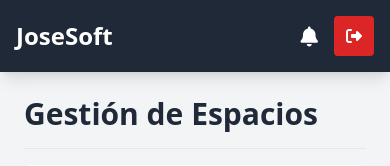
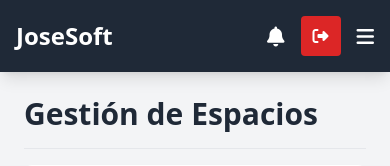
Before and after one commit to jordan07espi/sistemaInventarioCGE, a PHP site: page /view/admin/espacios.php in a window 390 px wide. Shown: the top 166 px of the page. Run offline with PHP 8.4, Linux system fonts and the light colour scheme; the visitor is signed in with stand-in values (Sample User, id 1); data that the repository does not hold is empty; some libraries are stand-ins or nearby versions.

```diff
--- a/view/assets/js/main.js
+++ b/view/assets/js/main.js
@@ -74,6 +74,17 @@ document.addEventListener('DOMContentLoaded', function() {
         });
     }
 
+
+    // --- LÓGICA PARA EL MENÚ MÓVIL ---
+    const btnMenuMovil = document.getElementById('btnMenuMovil');
+    const menuMovil = document.getElementById('menuMovil');
+
+    if (btnMenuMovil) {
+        btnMenuMovil.addEventListener('click', () => {
+            menuMovil.classList.toggle('hidden');
+        });
+    }
+
     // Carga inicial
     cargarDatosGlobales();
 });
--- a/view/partials/header.php
+++ b/view/partials/header.php
@@ -2,46 +2,35 @@
 // Archivo: view/partials/header.php
 
 // 1. INICIO DE SESIÓN SEGURO
-// Asegura que la sesión siempre se inicie.
 if (session_status() == PHP_SESSION_NONE) {
     session_start();
 }
 
 // 2. CONTROL DE CACHÉ DEL NAVEGADOR
-// Estas cabeceras le dicen al navegador que no guarde la página en caché.
-// Esto soluciona el problema de poder ver páginas privadas con el botón "Atrás" después de cerrar sesión.
-header('Cache-Control: no-cache, no-store, must-revalidate'); // HTTP 1.1.
-header('Pragma: no-cache'); // HTTP 1.0.
-header('Expires: 0'); // Proxies.
+header('Cache-Control: no-cache, no-store, must-revalidate');
+header('Pragma: no-cache');
+header('Expires: 0');
 
 // 3. VERIFICACIÓN DE SESIÓN Y TIEMPO DE INACTIVIDAD
 $tiempo_limite_inactividad = 30 * 60; // 30 minutos
 
-// Primero, verificamos si el usuario está logueado.
 if (!isset($_SESSION['id_usuario'])) {
-    // Si no hay sesión, lo redirigimos al login.
     header('Location: ../../login.php?error=no_session');
     exit();
 }
 
-// Si está logueado, verificamos su actividad.
 if (isset($_SESSION['last_activity']) && (time() - $_SESSION['last_activity'] > $tiempo_limite_inactividad)) {
-    // Si ha pasado demasiado tiempo inactivo, destruimos la sesión.
     session_unset();
     session_destroy();
-    header('Location: ../../login.php?error=inactive'); // Redirigir con un mensaje
+    header('Location: ../../login.php?error=inactive');
     exit();
 }
 
-// Si sigue activo, actualizamos la marca de tiempo de su última actividad.
 $_SESSION['last_activity'] = time();
 
-// El resto de tu código para obtener variables de sesión...
 $nombreUsuario = $_SESSION['nombre_completo'] ?? 'Usuario';
 $rolUsuario = $_SESSION['rol'] ?? 'Invitado';
 ?>
-
-
 
 <!DOCTYPE html>
 <html lang="es">
@@ -54,58 +43,64 @@ $rolUsuario = $_SESSION['rol'] ?? 'Invitado';
 </head>
 <body class="bg-gray-100 flex flex-col min-h-screen">
 
-    <!-- Header / Navbar -->
     <header class="bg-gray-800 text-white shadow-lg">
         <div class="container mx-auto flex items-center justify-between p-4">
-            <!-- Logo/Marca -->
             <div class="flex items-center">
-
                 <h1 class="text-2xl font-bold">JoseSoft</h1>
             </div>
 
-            <!-- Menú de Navegación -->
             <nav class="hidden md:flex space-x-4">
                 <?php if ($rolUsuario === 'Administrador' || $rolUsuario === 'Supervisor') : ?>
-                    <a href="dashboard.php" class="px-3 py-2 rounded hover:bg-gray-700 transition duration-300">Dashboard</a>
-                    <a href="movimientos.php" class="px-3 py-2 rounded hover:bg-gray-700 transition duration-300">Movimientos</a>
-                    <a href="productos.php" class="px-3 py-2 rounded hover:bg-gray-700 transition duration-300">Productos</a>
-                    <a href="espacios.php" class="px-3 py-2 rounded hover:bg-gray-700 transition duration-300">Espacios</a>
+                    <a href="dashboard.php" class="px-3 py-2 rounded hover:bg-gray-700">Dashboard</a>
+                    <a href="movimientos.php" class="px-3 py-2 rounded hover:bg-gray-700">Movimientos</a>
+                    <a href="productos.php" class="px-3 py-2 rounded hover:bg-gray-700">Productos</a>
+                    <a href="espacios.php" class="px-3 py-2 rounded hover:bg-gray-700">Espacios</a>
                 <?php endif; ?>
-
-                <?php if ($rolUsuario === 'Administrador' || $rolUsuario === 'Supervisor' || $rolUsuario === 'CEO') : ?>
-                    <a href="reportes.php" class="px-3 py-2 rounded hover:bg-gray-700 transition duration-300">Reportes</a>
+                <?php if ($rolUsuario !== 'Invitado') : // Muestra reportes a todos menos al rol 'Invitado' ?>
+                    <a href="reportes.php" class="px-3 py-2 rounded hover:bg-gray-700">Reportes</a>
                 <?php endif; ?>
-
                 <?php if ($rolUsuario === 'Administrador') : ?>
-                    <a href="usuarios.php" class="px-3 py-2 rounded hover:bg-gray-700 transition duration-300">Usuarios</a>
+                    <a href="usuarios.php" class="px-3 py-2 rounded hover:bg-gray-700">Usuarios</a>
                 <?php endif; ?>
             </nav>
 
             <div class="flex items-center space-x-4">
                 <span class="hidden sm:inline">Hola, <?php echo htmlspecialchars($nombreUsuario); ?></span>
-
                 <div class="relative" id="alertas-container">
                     <button id="btnAlertas" class="text-white hover:text-gray-300">
                         <i class="fas fa-bell fa-lg"></i>
-                        <span id="alerta-badge" class="absolute -top-2 -right-2 bg-red-500 text-white text-xs rounded-full h-5 w-5 flex items-center justify-center hidden">
-                            0
-                        </span>
+                        <span id="alerta-badge" class="absolute -top-2 -right-2 bg-red-500 text-white text-xs rounded-full h-5 w-5 flex items-center justify-center hidden">0</span>
                     </button>
                     <div id="alertas-dropdown" class="absolute right-0 mt-2 w-72 bg-white rounded-md shadow-lg z-20 hidden">
-                        <div class="p-2 border-b">
-                            <h4 class="font-bold text-gray-800">Alertas de Stock Bajo</h4>
-                        </div>
-                        <ul id="lista-alertas" class="max-h-64 overflow-y-auto">
-                            </ul>
+                        <div class="p-2 border-b"><h4 class="font-bold text-gray-800">Alertas de Stock Bajo</h4></div>
+                        <ul id="lista-alertas" class="max-h-64 overflow-y-auto"></ul>
                     </div>
                 </div>
 
-                <a href="../../controller/logout.php" class="bg-red-600 px-3 py-2 rounded hover:bg-red-700 transition duration-300" title="Cerrar Sesión">
+                <a href="../../controller/logout.php" class="bg-red-600 px-3 py-2 rounded hover:bg-red-700" title="Cerrar Sesión">
                     <i class="fas fa-sign-out-alt"></i>
                 </a>
+
+                <button id="btnMenuMovil" class="md:hidden text-white hover:text-gray-300">
+                    <i class="fas fa-bars fa-lg"></i>
+                </button>
             </div>
+        </div>
+
+        <div id="menuMovil" class="hidden md:hidden bg-gray-700">
+            <?php if ($rolUsuario === 'Administrador' || $rolUsuario === 'Supervisor') : ?>
+                <a href="dashboard.php" class="block px-4 py-2 text-white hover:bg-gray-600">Dashboard</a>
+                <a href="movimientos.php" class="block px-4 py-2 text-white hover:bg-gray-600">Movimientos</a>
+                <a href="productos.php" class="block px-4 py-2 text-white hover:bg-gray-600">Productos</a>
+                <a href="espacios.php" class="block px-4 py-2 text-white hover:bg-gray-600">Espacios</a>
+            <?php endif; ?>
+            <?php if ($rolUsuario !== 'Invitado') : ?>
+                <a href="reportes.php" class="block px-4 py-2 text-white hover:bg-gray-600">Reportes</a>
+            <?php endif; ?>
+            <?php if ($rolUsuario === 'Administrador') : ?>
+                <a href="usuarios.php" class="block px-4 py-2 text-white hover:bg-gray-600">Usuarios</a>
+            <?php endif; ?>
         </div>
     </header>
 
-    <!-- Contenedor principal para el contenido de la página -->
-    <main class="container mx-auto p-6">
+    <main class="container mx-auto p-6 flex-grow">
```
Also changed, not shown: controller/ReporteController.php (+28 -17 lines).
